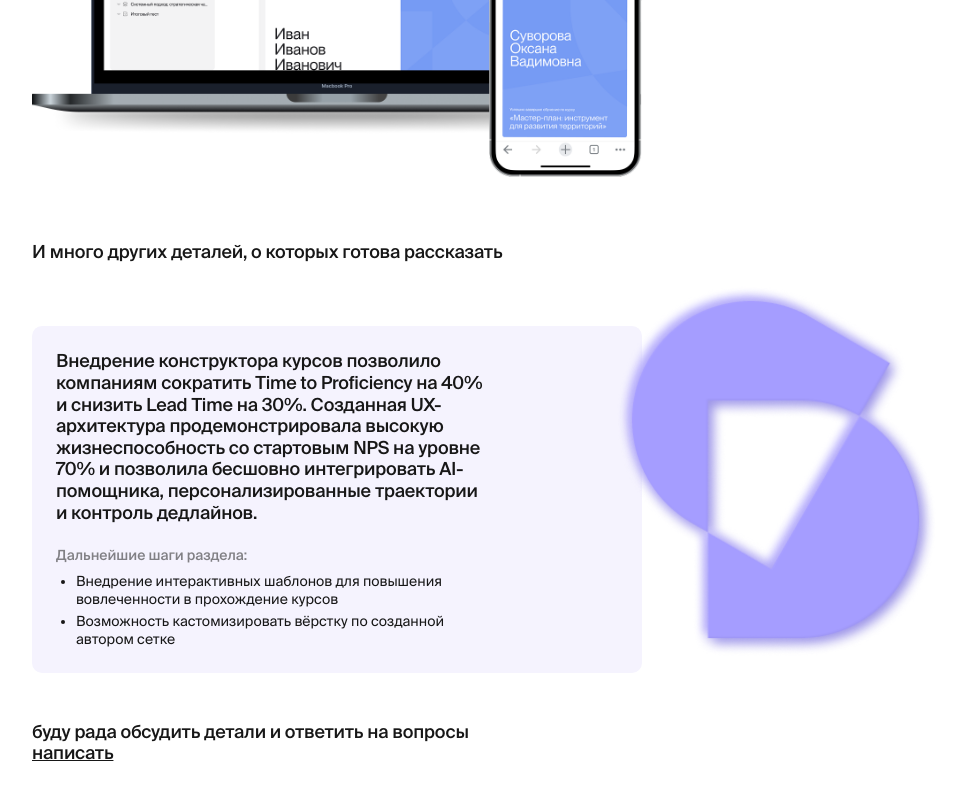
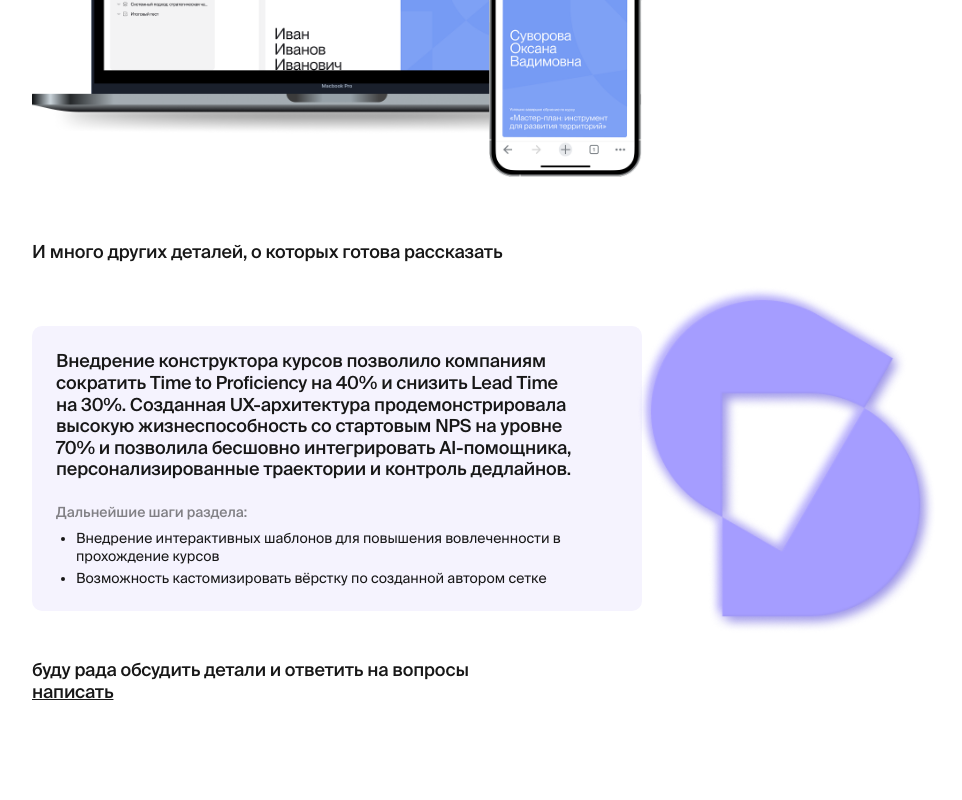
Before and after one commit to Timkogas/ox_portfolio, a React (Vite) app: page /stemps in a window 1280 px wide. Shown: the part 6785-7585 px from the top of the page, without its empty margins (303-1265 px from the left). After the commit the page ends 7557 px from the top, so only its background shows below. Built offline with nearby package versions, Linux system fonts and the light colour scheme.

Commit message:
fix(stemps): widen conclusion text to Figma 6-line wrap, trim blob
- reduce card right padding (pr145→48) so text fills the card like Figma;
  was wrapping to 7 narrow lines with an awkward AI-/помощника break
- trim blob w320→300 so it sits on the card corner, not floating

```diff
--- a/src/pages/stemps/stemps-page.tsx
+++ b/src/pages/stemps/stemps-page.tsx
@@ -402,13 +402,13 @@ export default function StempsPage() {
           alt=""
           role="presentation"
           loading="lazy"
-          className="absolute z-10 right-[calc((100vw-min(100vw,1440px))/2+40px)] top-[-40px] w-[320px] h-auto pointer-events-none max-lg:hidden"
+          className="absolute z-10 right-[calc((100vw-min(100vw,1440px))/2+40px)] top-[-40px] w-[300px] h-auto pointer-events-none max-lg:hidden"
           onError={(e) => {
             e.currentTarget.style.display = "none";
           }}
         />
         <Content className="flex flex-col gap-[48px]">
-          <section className="relative bg-[var(--stemps-card-bg)] rounded-[10px] p-[24px] pr-[145px] max-lg:pr-[24px] flex flex-col gap-[24px]">
+          <section className="relative bg-[var(--stemps-card-bg)] rounded-[10px] p-[24px] pr-[48px] max-lg:pr-[24px] flex flex-col gap-[24px]">
             <p className="text-size-m text-neutral-900">{conclusion.text}</p>
             <div className="flex flex-col gap-[8px]">
               <p className="text-[14px] font-medium text-[var(--stemps-muted-text)] leading-[1.2]">
```
